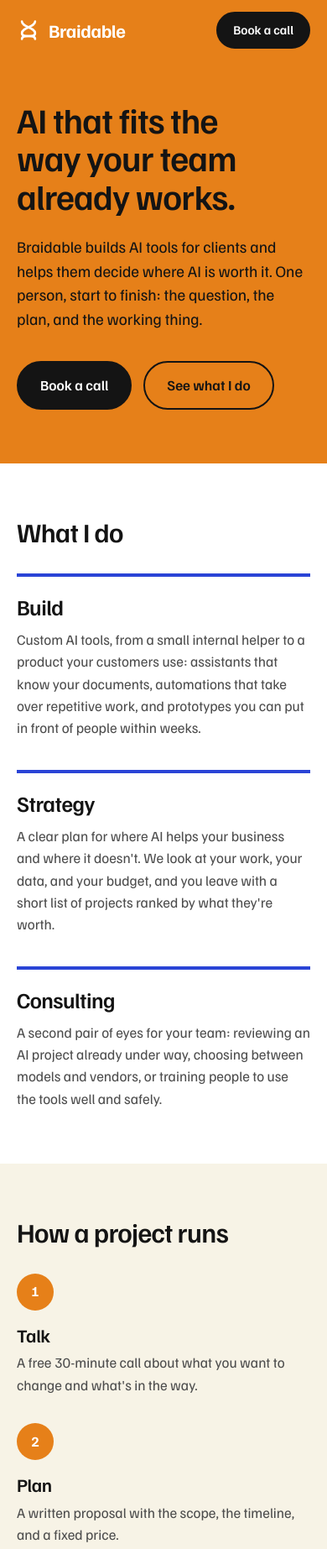
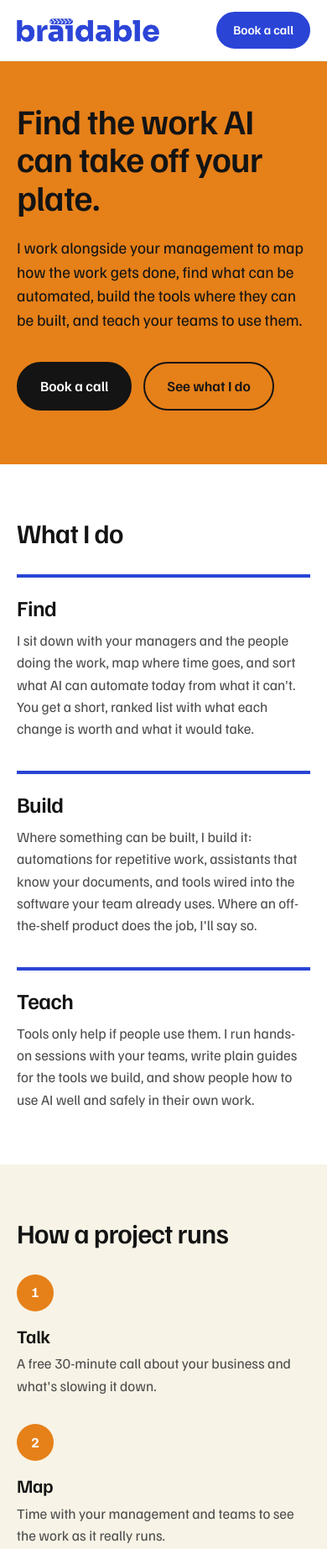
Before and after one commit to noahdlee519/braidable, a plain HTML site: page index.html in a window 390 px wide. Shown: the top 1845 px of the page at 84% size. Drawn offline with Linux system fonts and the light colour scheme.

Commit message:
Update site: new copy, logo, and PNG icons
New positioning (find, build, teach), white header with the braidable
wordmark, PNG favicon/apple-touch/OG icons. Drops the unused SVG favicon.

Co-Authored-By: Claude Opus 5.5 <noreply@anthropic.com>
Claude-Session: https://claude.ai/code/session_012AvzugpLo25q6paBcGX2T2

```diff
--- a/index.html
+++ b/index.html
@@ -3,14 +3,16 @@
   <head>
     <meta charset="UTF-8" />
     <meta name="viewport" content="width=device-width, initial-scale=1.0" />
-    <title>Braidable | AI projects and strategy</title>
-    <meta name="description" content="Braidable builds AI projects for clients and helps them decide where AI fits in their work." />
+    <title>Braidable | AI consulting, automation, and training</title>
+    <meta name="description" content="Braidable works with management to find what can be automated, builds what can be built, and teaches teams to use AI well." />
     <link rel="canonical" href="https://braidable.ai/" />
     <meta property="og:title" content="Braidable" />
-    <meta property="og:description" content="AI projects and strategy, from first question to working tool." />
+    <meta property="og:description" content="Find what can be automated, build it, and teach your team to use it." />
     <meta property="og:url" content="https://braidable.ai/" />
     <meta name="theme-color" content="#e68019" />
-    <link rel="icon" href="favicon.svg" type="image/svg+xml" />
+    <link rel="icon" href="favicon.png" type="image/png" />
+    <link rel="apple-touch-icon" href="apple-touch-icon.png" />
+    <meta property="og:image" content="https://braidable.ai/icon-512.png" />
     <link rel="preload" href="fonts/familjen-grotesk-latin-wght-normal.woff2" as="font" type="font/woff2" crossorigin />
     <link rel="stylesheet" href="styles.css" />
   </head>
@@ -19,10 +21,7 @@
 
     <header class="top">
       <div class="wrap top-row">
-        <a class="mark" href="#" aria-label="Braidable, home">
-          <svg class="mark-icon" viewBox="0 0 32 32" aria-hidden="true"><path d="M7 4c0 8 18 8 18 16S7 20 7 28" /><path d="M25 4c0 8-18 8-18 16s18 0 18 8" /></svg>
-          <span>Braidable</span>
-        </a>
+        <a class="mark" href="#"><img src="logo.png" width="218" height="36" alt="Braidable" /></a>
         <nav class="nav" aria-label="Sections">
           <a href="#services">Services</a>
           <a href="#process">How it works</a>
@@ -36,8 +35,8 @@
       <section class="hero">
         <div class="wrap hero-grid">
           <div class="hero-text">
-            <h1>AI that fits the way your team already works.</h1>
-            <p class="lede">Braidable builds AI tools for clients and helps them decide where AI is worth it. One person, start to finish: the question, the plan, and the working thing.</p>
+            <h1>Find the work AI can take off your plate.</h1>
+            <p class="lede">I work alongside your management to map how the work gets done, find what can be automated, build the tools where they can be built, and teach your teams to use them.</p>
             <div class="actions">
               <a class="btn" href="#contact">Book a call</a>
               <a class="btn btn-quiet" href="#services">See what I do</a>
@@ -91,16 +90,16 @@
           <h2 id="services-h">What I do</h2>
           <div class="cols">
             <article class="col">
-              <h3>Build</h3>
-              <p>Custom AI tools, from a small internal helper to a product your customers use: assistants that know your documents, automations that take over repetitive work, and prototypes you can put in front of people within weeks.</p>
+              <h3>Find</h3>
+              <p>I sit down with your managers and the people doing the work, map where time goes, and sort what AI can automate today from what it can't. You get a short, ranked list with what each change is worth and what it would take.</p>
             </article>
             <article class="col">
-              <h3>Strategy</h3>
-              <p>A clear plan for where AI helps your business and where it doesn't. We look at your work, your data, and your budget, and you leave with a short list of projects ranked by what they're worth.</p>
+              <h3>Build</h3>
+              <p>Where something can be built, I build it: automations for repetitive work, assistants that know your documents, and tools wired into the software your team already uses. Where an off-the-shelf product does the job, I'll say so.</p>
             </article>
             <article class="col">
-              <h3>Consulting</h3>
-              <p>A second pair of eyes for your team: reviewing an AI project already under way, choosing between models and vendors, or training people to use the tools well and safely.</p>
+              <h3>Teach</h3>
+              <p>Tools only help if people use them. I run hands-on sessions with your teams, write plain guides for the tools we build, and show people how to use AI well and safely in their own work.</p>
             </article>
           </div>
         </div>
@@ -110,10 +109,10 @@
         <div class="wrap">
           <h2 id="process-h">How a project runs</h2>
           <ol class="steps">
-            <li><h3>Talk</h3><p>A free 30-minute call about what you want to change and what's in the way.</p></li>
-            <li><h3>Plan</h3><p>A written proposal with the scope, the timeline, and a fixed price.</p></li>
-            <li><h3>Build</h3><p>Short rounds with something working to try at the end of each.</p></li>
-            <li><h3>Hand over</h3><p>Documentation, training for your team, and support while it settles in.</p></li>
+            <li><h3>Talk</h3><p>A free 30-minute call about your business and what's slowing it down.</p></li>
+            <li><h3>Map</h3><p>Time with your management and teams to see the work as it really runs.</p></li>
+            <li><h3>Build</h3><p>The automations and tools worth building, tried with the people who'll use them.</p></li>
+            <li><h3>Teach</h3><p>Training for your teams, and support while the new way of working settles in.</p></li>
           </ol>
         </div>
       </section>
@@ -122,7 +121,7 @@
         <div class="wrap about">
           <h2 id="about-h">About</h2>
           <div class="about-text">
-            <p>Braidable is run by Noah Darwin Lee. I build software with AI every day, from interactive history atlases to finance tools, and I bring that hands-on experience to client work: what the models are good at, where they fail, and what it takes to ship something people rely on.</p>
+            <p>Braidable is run by Noah Darwin Lee. I build software with AI every day, and I bring that hands-on experience to your business: what the models are good at, where they fail, and what it takes for a team to actually rely on them.</p>
             <p>You work with me directly, from the first call to the last fix. <a href="https://noahdarwinlee.com/portfolio/">See my work</a>.</p>
           </div>
         </div>
@@ -131,7 +130,7 @@
       <section class="contact" id="contact" aria-labelledby="contact-h">
         <div class="wrap contact-inner">
           <h2 id="contact-h">Have something in mind?</h2>
-          <p>Tell me what you're working on and I'll reply within two working days.</p>
+          <p>Tell me about your business and what's taking up your team's time.</p>
           <a class="btn btn-light" href="mailto:noah@braidable.ai">noah@braidable.ai</a>
         </div>
       </section>
--- a/styles.css
+++ b/styles.css
@@ -97,7 +97,8 @@ a:focus-visible,
   position: sticky;
   top: 0;
   z-index: 5;
-  background: var(--orange);
+  background: var(--paper);
+  border-bottom: 1px solid #ececec;
 }
 .top-row {
   display: flex;
@@ -108,12 +109,11 @@ a:focus-visible,
 .mark {
   display: inline-flex;
   align-items: center;
-  gap: 10px;
-  color: var(--paper);
-  font-size: 22px;
-  font-weight: 700;
-  letter-spacing: -0.02em;
-  text-decoration: none;
+}
+.mark img {
+  display: block;
+  width: auto;
+  height: 36px;
 }
 .mark-icon {
   width: 28px;
@@ -130,7 +130,7 @@ a:focus-visible,
   font-size: 16px;
 }
 .nav a:not(.btn) {
-  color: var(--paper);
+  color: var(--ink);
   text-decoration: none;
 }
 .nav a:not(.btn):hover {
@@ -158,6 +158,12 @@ a:focus-visible,
 .btn-small {
   padding: 8px 18px;
   font-size: 15px;
+  background: var(--blue);
+  border-color: var(--blue);
+}
+.btn-small:hover {
+  background: var(--ink);
+  border-color: var(--ink);
 }
 .btn-quiet {
   background: transparent;
@@ -369,6 +375,9 @@ a:focus-visible,
   }
 }
 @media (max-width: 640px) {
+  .mark img {
+    height: 28px;
+  }
   body {
     font-size: 17px;
   }
```
Also changed, not shown: apple-touch-icon.png (added), favicon.png (added), favicon.svg (deleted), icon-512.png (added), logo-white.png (added), logo.png (added).
